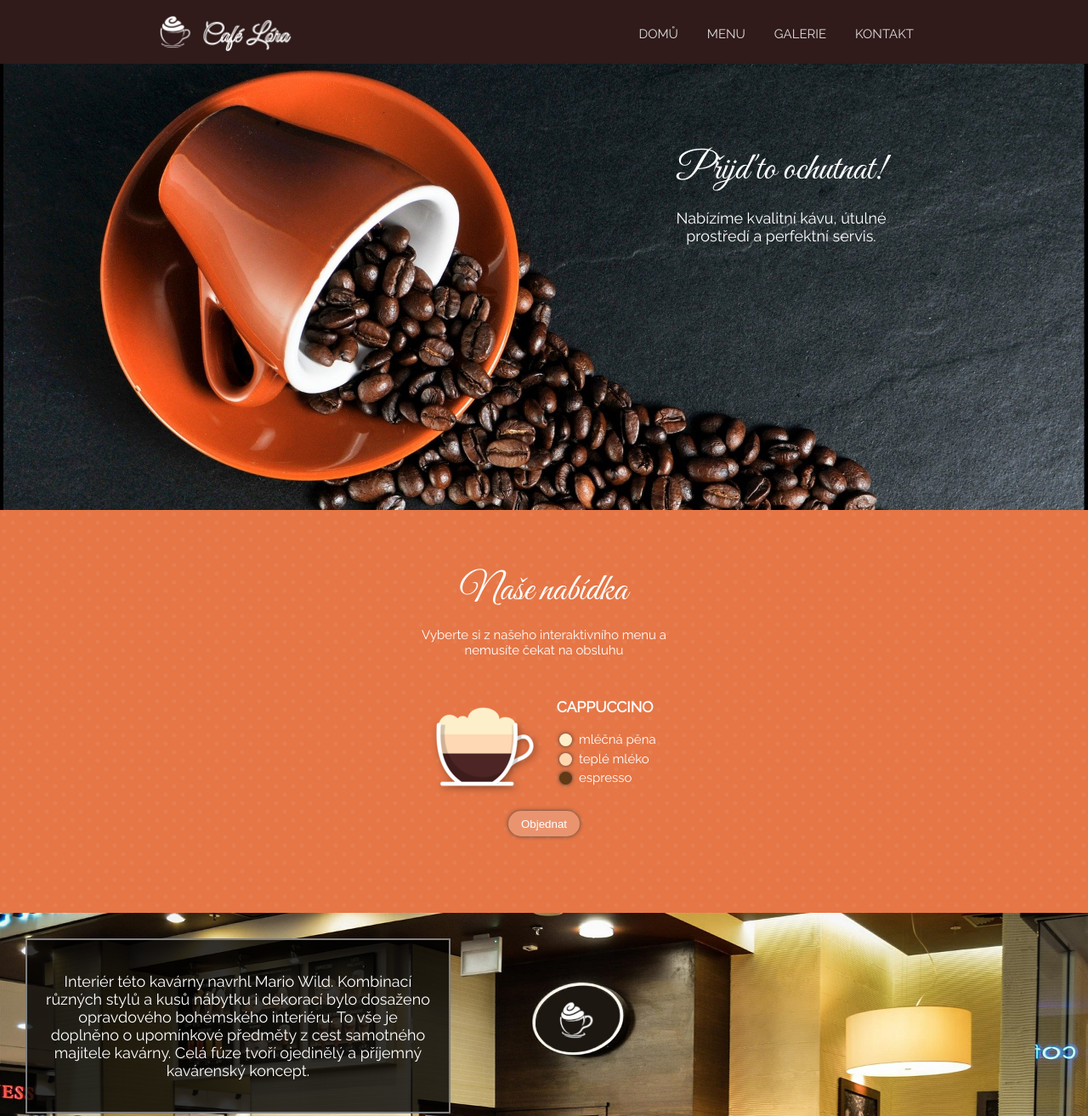
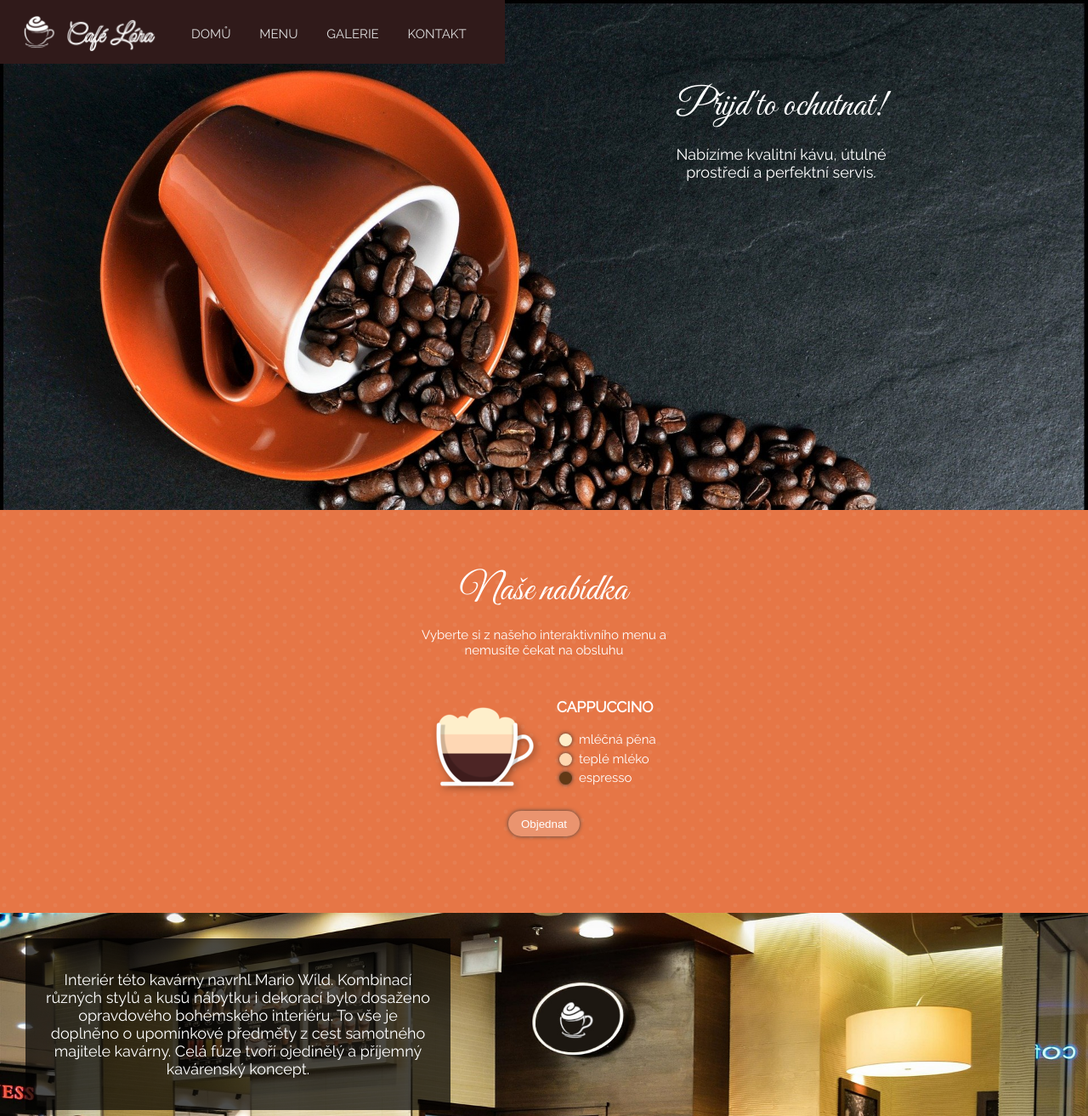
Before and after one commit to katerina-prochazkova/cafelora, a website built with webpack: page src/index.html in a window 1280 px wide. Shown: the top 1313 px of the page at 85% size. Built offline with nearby package versions, Linux system fonts and the light colour scheme.

Commit message:
nheader position fixed rozhodí menu

```diff
--- a/src/index.js
+++ b/src/index.js
@@ -2,3 +2,9 @@ import './index.html';
 import './style.css';
 
 console.log('funguju!');
+
+const navigace = document.getElementById('nav-btn');
+navigace.addEventListener('click', () => {
+  document.querySelector('nav').classList.toggle('nav-closed');
+});
+console.log('jedu!');
--- a/src/style.css
+++ b/src/style.css
@@ -48,8 +48,8 @@ h3 {
 header {
   padding: 1rem 0 1rem 0;
   height: 5rem;
-
   background-color: #301a1a;
+  position: fixed; /*DOŘEŠIT */
 }
 
 .topbar {
@@ -246,11 +246,10 @@ nav a:hover {
   text-align: center;
   width: 40%;
   padding: 20px;
-  border: 2px solid gray;
   background-image: linear-gradient(
     to bottom,
-    rgba(0, 0, 0, 0.8),
-    rgba(0, 0, 0, 0.8)
+    rgba(0, 0, 0, 0.7),
+    rgba(0, 0, 0, 0.7)
   );
 }
 
```
